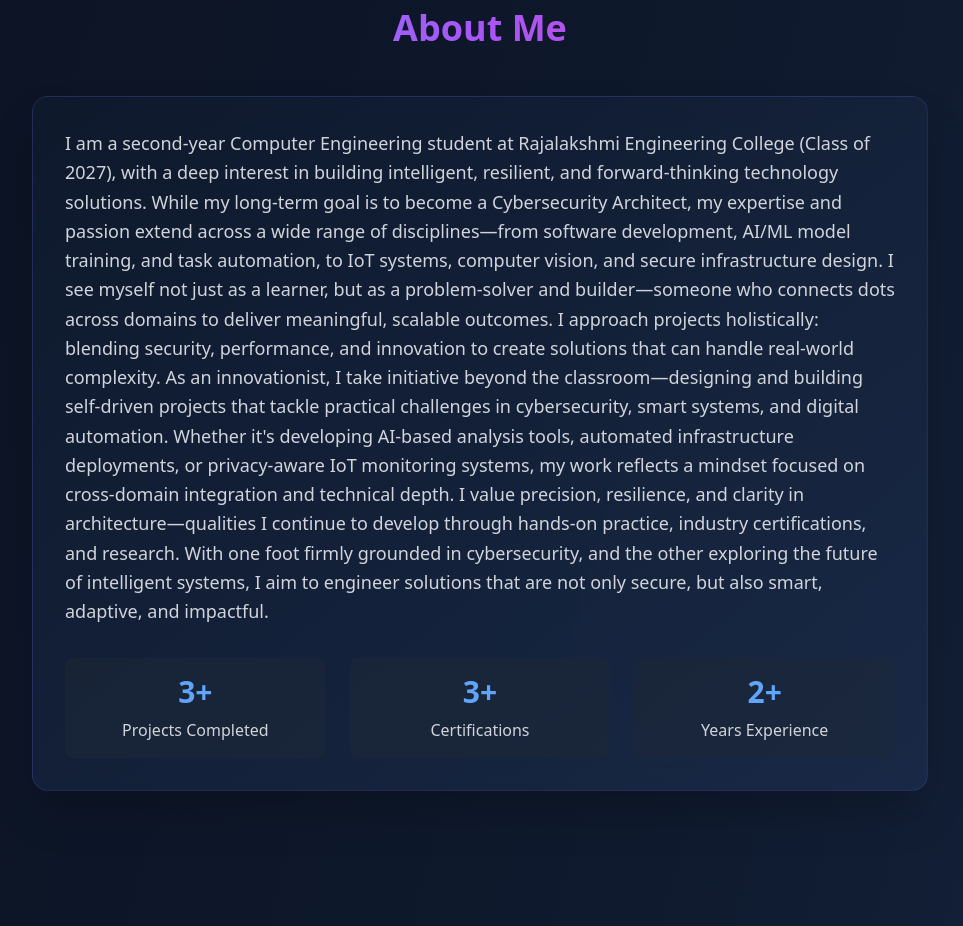
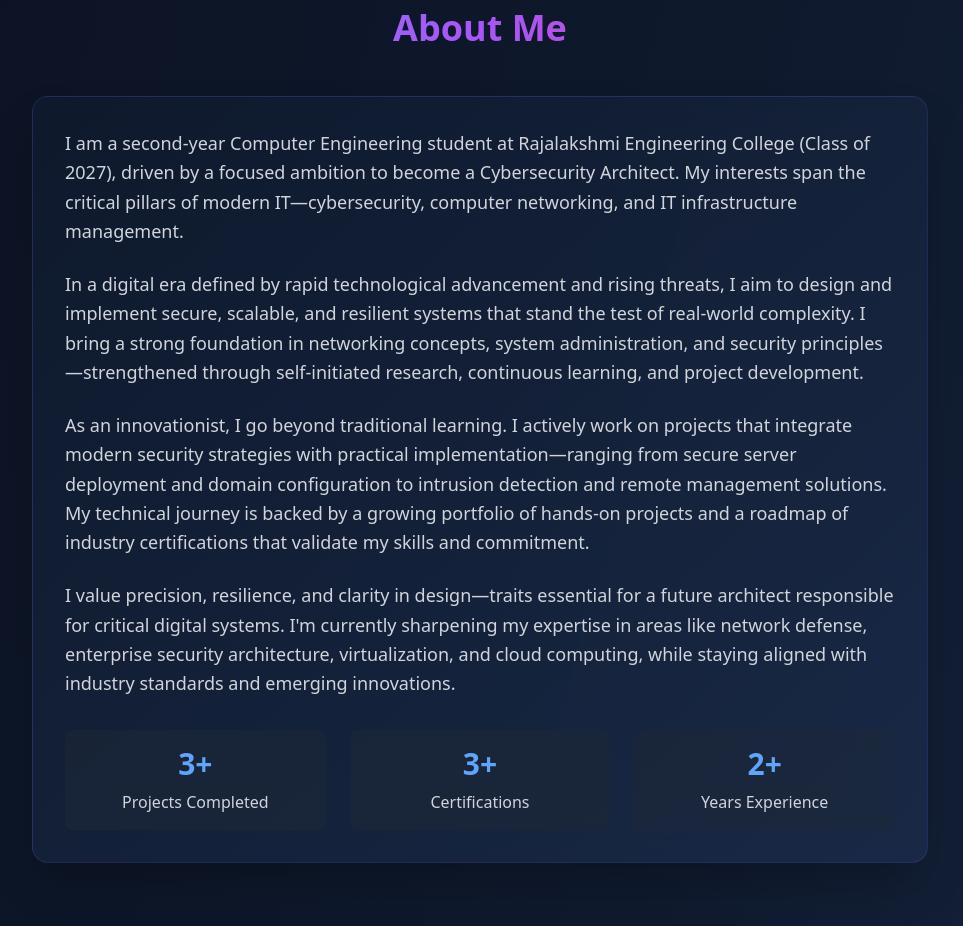
Before and after one commit to fareedahamedkm/portfolio, a React (Vite) app: page / in a window 1280 px wide. Shown: the part 920-1846 px from the top of the page, without its empty margins (160-1123 px from the left). Built offline with nearby package versions, Linux system fonts and the light colour scheme.

Commit message:
Update About Section with Better Formatting

```diff
--- a/src/App.tsx
+++ b/src/App.tsx
@@ -118,17 +118,23 @@ function App() {
         <div className="container mx-auto px-4">
           <SectionTitle>About Me</SectionTitle>
           <div className="max-w-4xl mx-auto bg-gradient-to-br from-[#0F1A2E]/80 to-[#1B2C4B]/80 backdrop-blur-lg p-8 rounded-2xl shadow-2xl border border-indigo-500/20">
-            <p className="text-gray-300 leading-relaxed mb-6 text-lg">
-           I am a second-year Computer Engineering student at Rajalakshmi Engineering College (Class of 2027), with a deep interest in building intelligent, resilient, and forward-thinking technology solutions. While my long-term goal is to become a Cybersecurity Architect, my expertise and passion extend across a wide range of disciplines—from software development, AI/ML model training, and task automation, to IoT systems, computer vision, and secure infrastructure design.
+            <div className="space-y-6">
+              <p className="text-gray-300 leading-relaxed text-lg">
+                I am a second-year Computer Engineering student at Rajalakshmi Engineering College (Class of 2027), driven by a focused ambition to become a Cybersecurity Architect. My interests span the critical pillars of modern IT—cybersecurity, computer networking, and IT infrastructure management.
+              </p>
 
-I see myself not just as a learner, but as a problem-solver and builder—someone who connects dots across domains to deliver meaningful, scalable outcomes. I approach projects holistically: blending security, performance, and innovation to create solutions that can handle real-world complexity.
+              <p className="text-gray-300 leading-relaxed text-lg">
+                In a digital era defined by rapid technological advancement and rising threats, I aim to design and implement secure, scalable, and resilient systems that stand the test of real-world complexity. I bring a strong foundation in networking concepts, system administration, and security principles—strengthened through self-initiated research, continuous learning, and project development.
+              </p>
 
-As an innovationist, I take initiative beyond the classroom—designing and building self-driven projects that tackle practical challenges in cybersecurity, smart systems, and digital automation. Whether it's developing AI-based analysis tools, automated infrastructure deployments, or privacy-aware IoT monitoring systems, my work reflects a mindset focused on cross-domain integration and technical depth.
+              <p className="text-gray-300 leading-relaxed text-lg">
+                As an innovationist, I go beyond traditional learning. I actively work on projects that integrate modern security strategies with practical implementation—ranging from secure server deployment and domain configuration to intrusion detection and remote management solutions. My technical journey is backed by a growing portfolio of hands-on projects and a roadmap of industry certifications that validate my skills and commitment.
+              </p>
 
-I value precision, resilience, and clarity in architecture—qualities I continue to develop through hands-on practice, industry certifications, and research. With one foot firmly grounded in cybersecurity, and the other exploring the future of intelligent systems, I aim to engineer solutions that are not only secure, but also smart, adaptive, and impactful.
-
-
-            </p>
+              <p className="text-gray-300 leading-relaxed text-lg">
+                I value precision, resilience, and clarity in design—traits essential for a future architect responsible for critical digital systems. I'm currently sharpening my expertise in areas like network defense, enterprise security architecture, virtualization, and cloud computing, while staying aligned with industry standards and emerging innovations.
+              </p>
+            </div>
             <div className="grid grid-cols-1 md:grid-cols-3 gap-6 mt-8">
               <StatCard number="3+" label="Projects Completed" />
               <StatCard number="3+" label="Certifications" />
```
